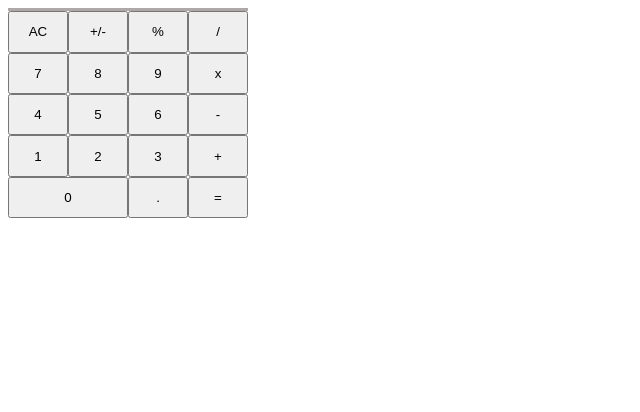
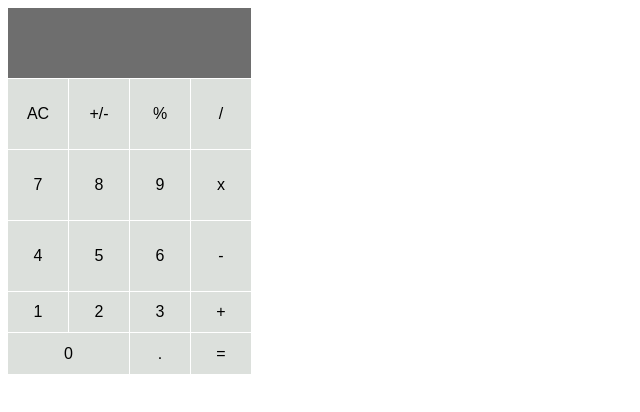
Before and after one commit to jabo-arnold-landry/TheGym_Calculator, a React (Vite) app: page / in a window 1280 px wide. Shown: the top 412 px of the page, without its empty margins (0-640 px from the left). Built offline with nearby package versions, Linux system fonts and the light colour scheme.

Commit message:
style:Add styeles for the calculator buttons

```diff
--- a/src/index.css
+++ b/src/index.css
@@ -1,6 +1,8 @@
 .numbers {
   display: grid;
+  gap: 1px;
   grid-template-columns: repeat(4, 60px);
+  grid-template-rows: repeat(4, 70px);
 }
 .zero {
   grid-column: span 2;
@@ -9,11 +11,25 @@
 button {
   text-align: center;
   padding: 0.7rem 0.3rem;
+  border-collapse: collapse;
+  border: none;
+  background-color: rgb(220, 224, 220);
+  font-size: 1rem;
+}
+button:is(:hover, :focus-visible) {
+  background-color: rgb(197, 202, 197);
 }
 .output {
-  grid-column: span 4;
+  grid-column: 1/-1;
+  grid-row: 1;
   text-align: right;
-  background-color: rgb(174, 168, 168);
+  background-color: rgb(110, 110, 110);
+  color: white;
   padding: 0.1em 0.9em;
   word-break: break-all;
 }
+
+.currvalue-operand {
+  padding: 0.9rem 0.2rem;
+  font-size: 2rem;
+}
```
